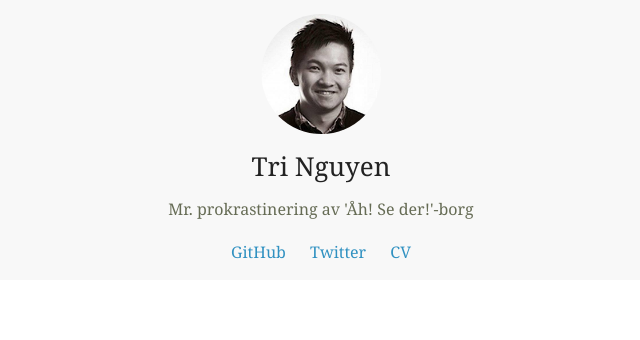
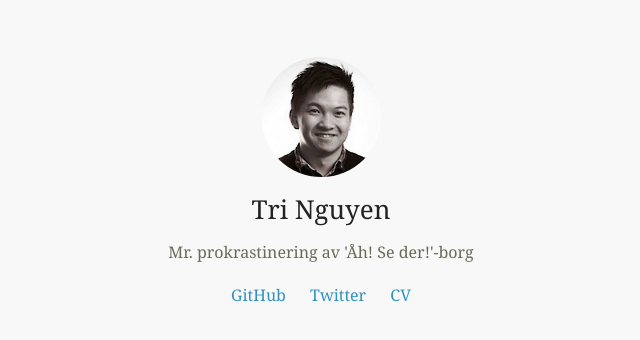
Before and after one commit to tmn/tmn.io, a website: page views/header.html in a window 1280 px wide. Shown: the whole page, without its empty margins (319-959 px from the left). Drawn offline with Linux system fonts and the light colour scheme.

Commit message:
Make header height fixed

```diff
--- a/public/css/main.css
+++ b/public/css/main.css
@@ -51,7 +51,7 @@ article {
 #mainHeader {
   position: relative;
   width: 100%;
-  height: 35vh;
+  height: 365px;
   background-color: #f8f8f8;
 }
 
```
